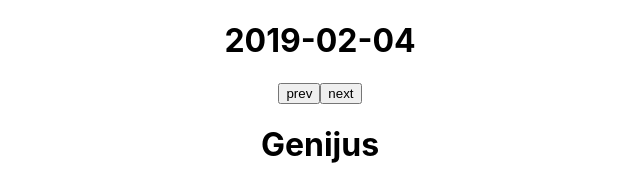
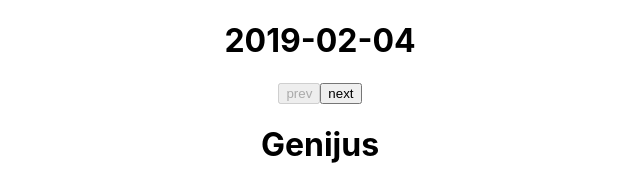
Before and after one commit to slawcka/Kirpykla, a React (Create React App) app: page / in a window 1280 px wide. Shown: the top 173 px of the page, without its empty margins (320-960 px from the left). Built offline with nearby package versions, Linux system fonts and the light colour scheme.

Commit message:
savaites puslapiavimas

```diff
--- a/src/components/Paieska.js
+++ b/src/components/Paieska.js
@@ -2,20 +2,21 @@ import React, { Component } from 'react';
 
 class Paieska extends Component {
     state={
-        puslapis:1,
+        puslapis:0,
         puslapiuKiekis:null
 
     }
     componentWillMount() {
         this.setState({puslapiuKiekis:this.props.kalendar.length})
+
       }
     handleClick(type){
         let current=this.state.puslapis
-        let puslapiuKiekis=this.state.puslapiuKiekis
+        let puslapiuKiekis=this.state.puslapiuKiekis-1
         type==="minus" ? current-- : type==="plus" && current++
 
-        if(current<1){
-            current=1
+        if(current<0){
+            current=0
         } else if (current>puslapiuKiekis){
             current=puslapiuKiekis
         }
@@ -25,13 +26,15 @@ class Paieska extends Component {
         })
     }
     render() {
-        const puslapis=this.state.puslapis-1
+        const puslapis=this.state.puslapis
         const data=this.props.kalendar
+		console.log('TCL: Paieska -> render -> data', data)
+        const puslapiuKiekis=this.state.puslapiuKiekis-1
         return (
             <div>
                 <h1>{data[puslapis].date}</h1>
-                <button onClick={()=>this.handleClick("minus")} >prev</button>
-                <button onClick={()=>this.handleClick("plus")}>next</button>
+                <button onClick={()=>this.handleClick("minus")} disabled={puslapis===0} >prev</button>
+                <button onClick={()=>this.handleClick("plus")} disabled={puslapis===puslapiuKiekis}>next</button>
                 {data[puslapis].laikas.map(e=>
                 <div>
                 <h1>{e.klientas}</h1>
```
